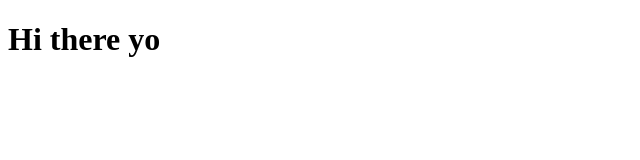
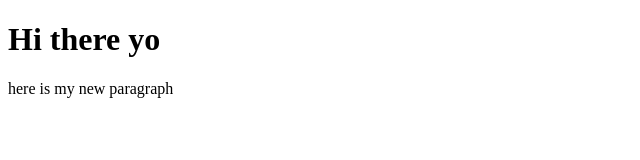
Before and after one commit to jjdeleon/my-first-github-repository, a plain HTML site: page index.html in a window 1280 px wide. Shown: the whole page, without its empty margins (0-640 px from the left). Drawn offline with Linux system fonts and the light colour scheme.

Commit message:
added paragraph

```diff
--- a/index.html
+++ b/index.html
@@ -6,7 +6,9 @@
     <meta name="viewport" content="width=device-width, initial-scale=1.0">
     <title>Document</title>
 </head>
-    <h1>Hi there yo</h1>
+<h1>Hi there yo</h1>
+<p>here is my new paragraph</p>
+
 <body>
 
 </body>
```
